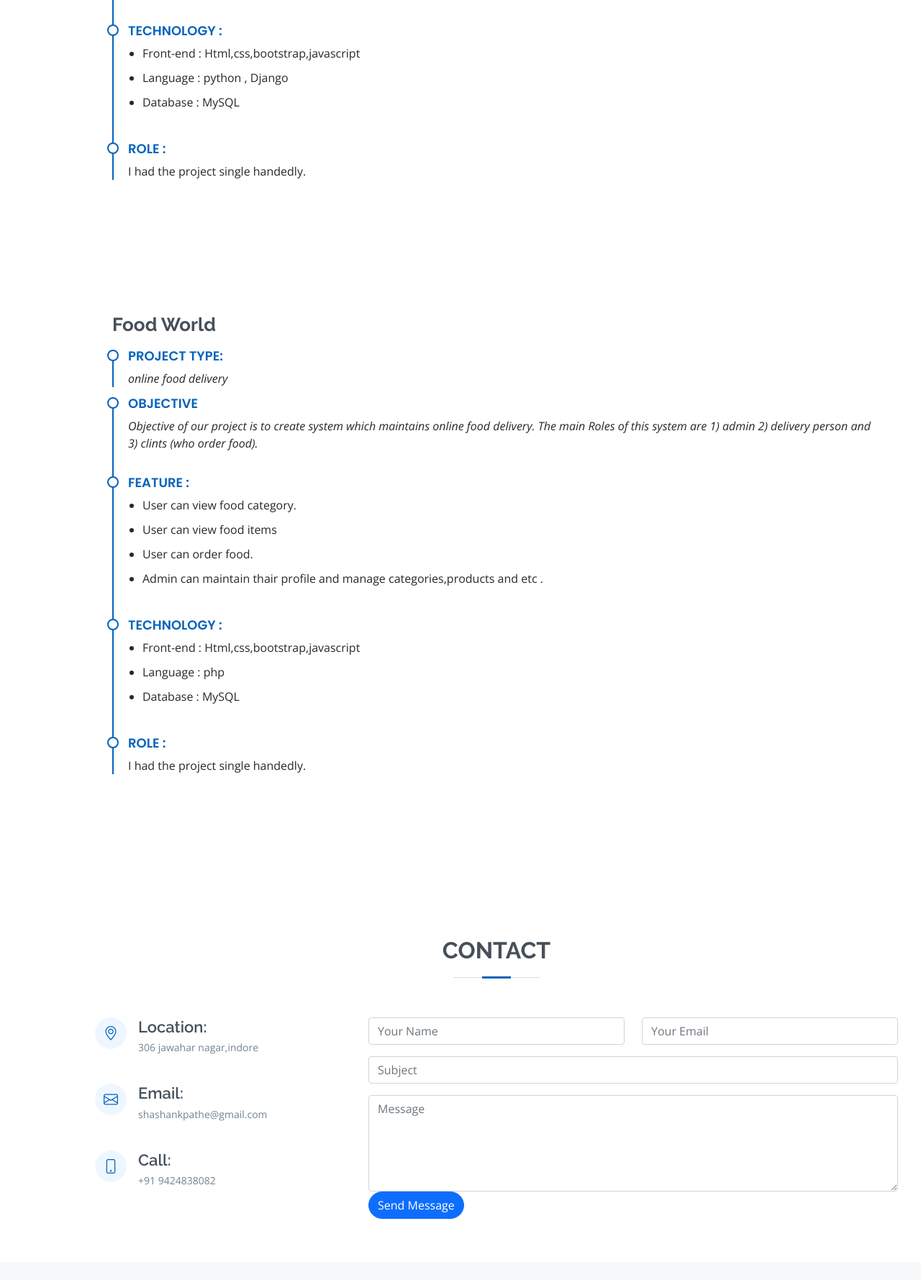
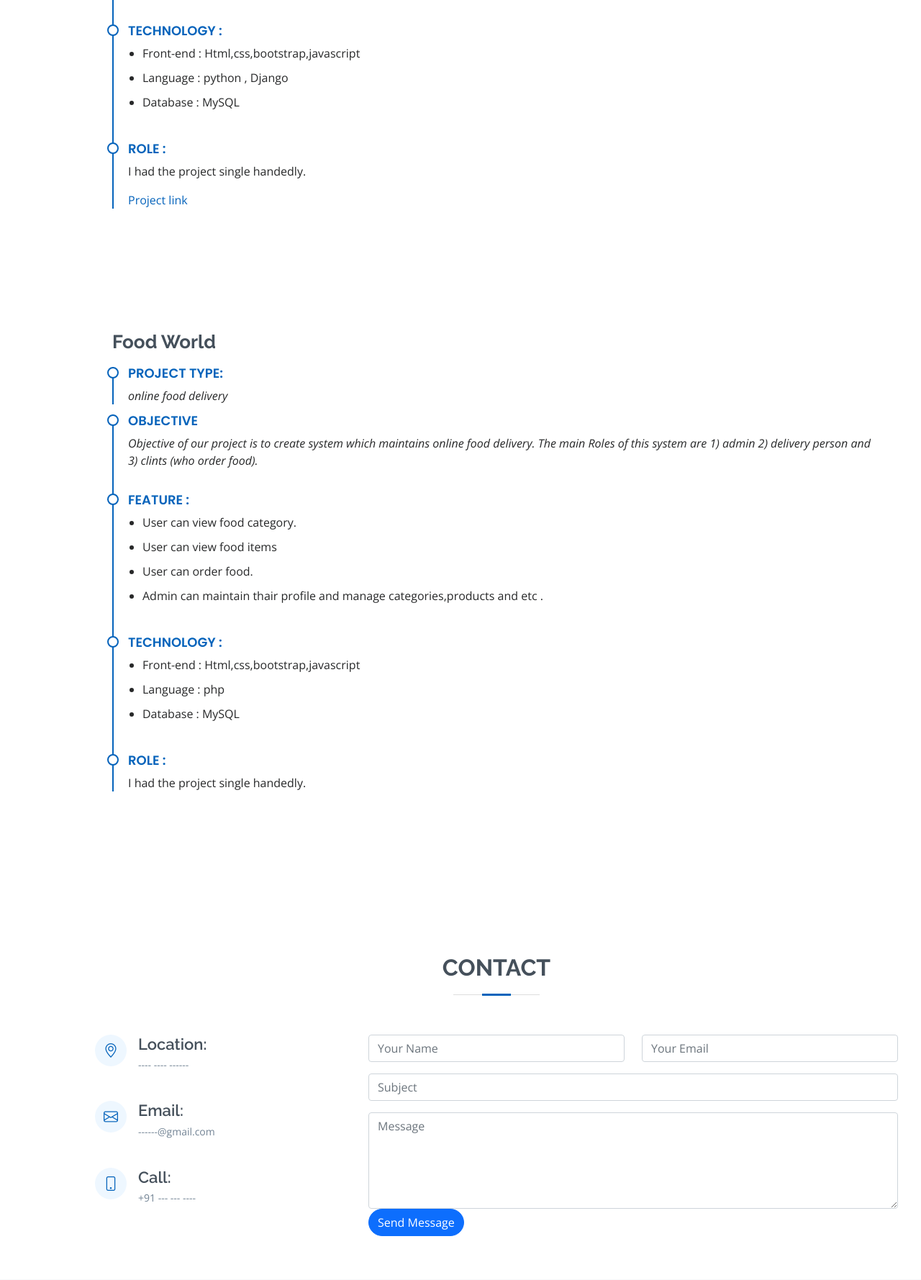
Before and after one commit to shashank-pathe/shashank-resume, a Django app: page / in a window 1280 px wide. Shown: the part 3590-5369 px from the top of the page at 72% size. Run offline with Django 4.2, Linux system fonts and the light colour scheme; some libraries are stand-ins or nearby versions.

Commit message:
Update index.html

```diff
--- a/templates/index.html
+++ b/templates/index.html
@@ -73,10 +73,10 @@
       <h1>Shashank pathe</h1>
       <p>I'm <span class="typed" data-typed-items="Python Developer, Django Developer "></span></p>
       <div class="social-links">
-        <a href="https://www.facebook.com/bhanu.pathe/about" class="facebook"><i class="bx bxl-facebook"></i></a>
-        <a href="https://www.instagram.com/shashank___pawar/?utm_medium=copy_link" class="instagram"><i class="bx bxl-instagram"></i></a>
-        <a href="https://join.skype.com/invite/Ce1IlMpI9gKE" class="google-plus"><i class="bx bxl-skype"></i></a>
-        <a href="https://www.linkedin.com/in/shashankpathe" class="linkedin"><i class="bx bxl-linkedin"></i></a>
+        <a href="#" class="facebook"><i class="bx bxl-facebook"></i></a>
+        <a href="" class="instagram"><i class="bx bxl-instagram"></i></a>
+        <a href="" class="google-plus"><i class="bx bxl-skype"></i></a>
+        <a href="" class="linkedin"><i class="bx bxl-linkedin"></i></a>
       </div>
     </div>
   </section><!-- End Hero -->
@@ -361,6 +361,8 @@
                     <div class="resume-item">
                       <h4>Role :</h4>
                      <p> I had the project single handedly. </p>
+                      <a href="http://e-cart-indore.herokuapp.com/">Project link</a>
+
 </div>
                   </div>
 
@@ -454,19 +456,19 @@
               <div class="address">
                 <i class="bi bi-geo-alt"></i>
                 <h4>Location:</h4>
-                <p>306 jawahar nagar,indore</p>
+                <p> ---- ---- ------</p>
               </div>
 
               <div class="email">
                 <i class="bi bi-envelope"></i>
                 <h4>Email:</h4>
-                <p>shashankpathe@gmail.com</p>
+                <p> ------@gmail.com</p>
               </div>
 
               <div class="phone">
                 <i class="bi bi-phone"></i>
                 <h4>Call:</h4>
-                <p>+91 9424838082</p>
+                <p>+91 --- --- ----</p>
               </div>
 
             </div>
@@ -512,13 +514,14 @@
       <h3>Shashank Pathe</h3>
 
       <div class="social-links">
-        <a href="https://www.facebook.com/bhanu.pathe/about" class="facebook"><i class="bx bxl-facebook"></i></a>
-        <a href="https://www.instagram.com/shashank___pawar/?utm_medium=copy_link" class="instagram"><i class="bx bxl-instagram"></i></a>
-        <a href="https://join.skype.com/invite/Ce1IlMpI9gKE" class="google-plus"><i class="bx bxl-skype"></i></a>
-        <a href="https://www.linkedin.com/in/shashankpathe" class="linkedin"><i class="bx bxl-linkedin"></i></a>
+        <a href="#" class="facebook"><i class="bx bxl-facebook"></i></a>
+        <a href="#" class="instagram"><i class="bx bxl-instagram"></i></a>
+        <a href="#" class="google-plus"><i class="bx bxl-skype"></i></a>
+        <a href="#" class="linkedin"><i class="bx bxl-linkedin"></i></a>
       </div>
       <div class="copyright">
-        &copy; Copyright <strong><span></span></strong>. All Rights Reserved
+        &copy; Copyright <strong><span></span></strong>. All Rights Reserved <br>
+        <p> This site is under construction </p>
       </div>
       <div class="credits">
         <!-- All the links in the footer should remain intact. -->
```
